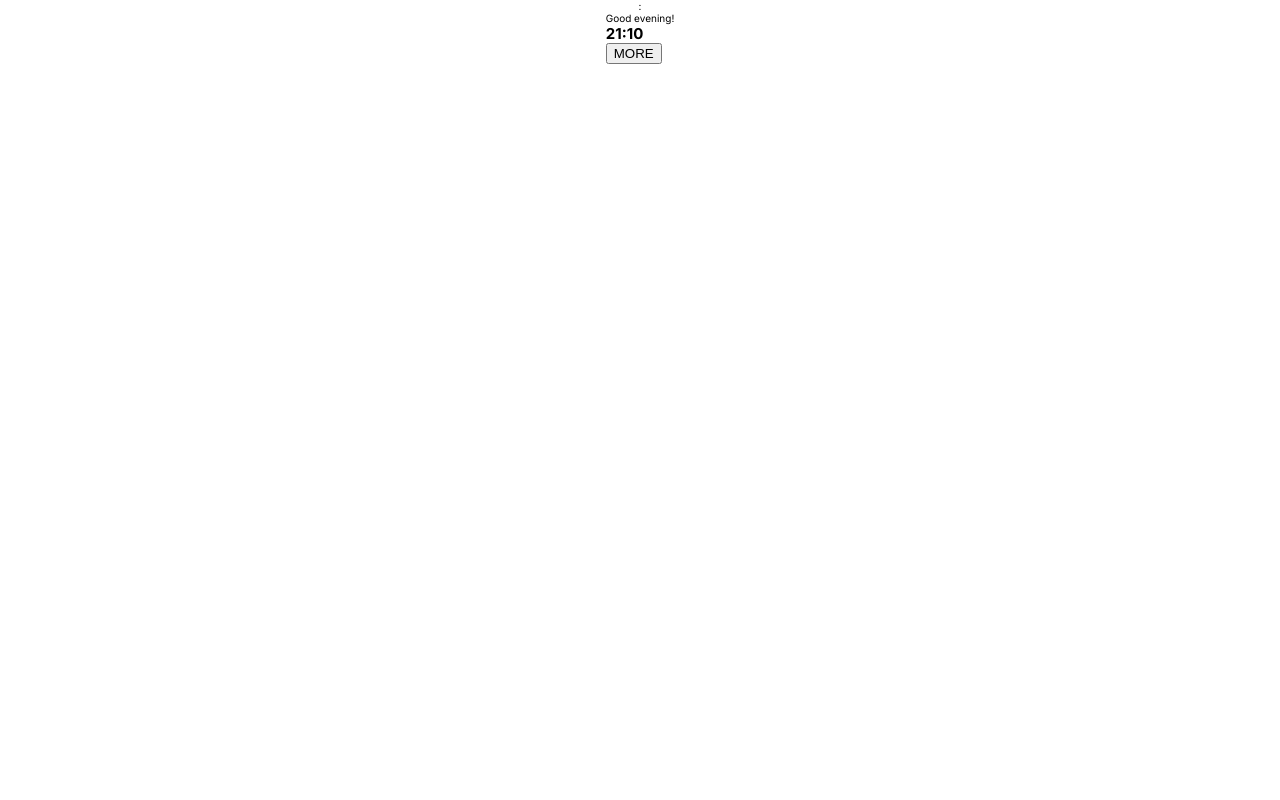
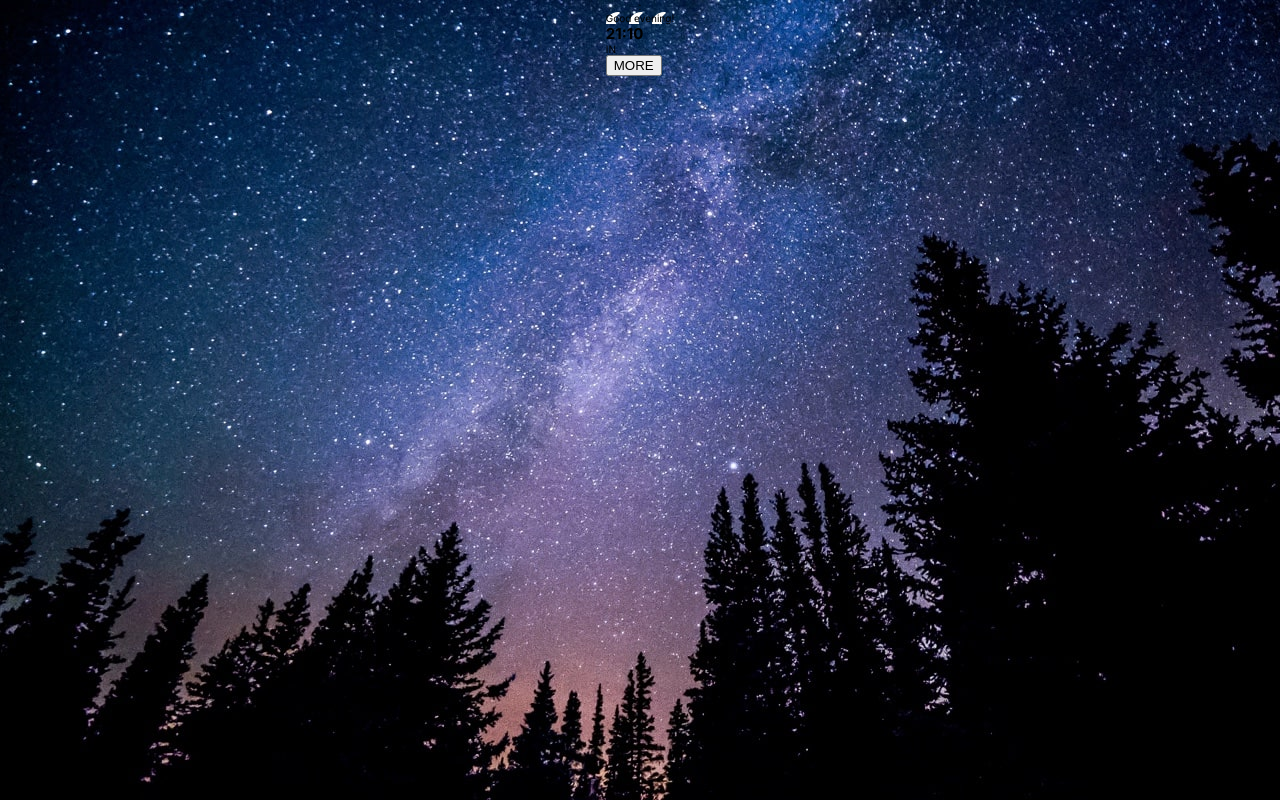
Before and after one commit to gabadadzeluca/clock-app-react, a React (Create React App) app: page / in a window 1280 px wide. Built offline with nearby package versions, Linux system fonts and the light colour scheme; no server answers.

Commit message:
add logic side of a project

```diff
--- a/src/App.tsx
+++ b/src/App.tsx
@@ -1,4 +1,4 @@
-import {useState} from 'react';
+import {useEffect, useState} from 'react';
 import './App.css';
 import Quote from './components/quoteGenerator/Quote';
 import Time from './components/timeContainer/time/Time';
@@ -10,13 +10,25 @@ function App() {
 
   const getBgImg = ()=>{
     const isNight = new Date().getHours() >= 19 || new Date().getHours() < 7;
+    const imageSources = isNight ? bgImgs.night : bgImgs.day;
+    const screenWidth = window.innerWidth;
+    const newBgImage =
+      screenWidth >= 768
+        ? imageSources.desktop
+        : screenWidth >= 576
+        ? imageSources.tablet
+        : imageSources.mobile;
+    setBgImage(newBgImage);
+  }
 
+  useEffect(()=>{
+    getBgImg();
+  },[])
 
-  }
 
   return (
     <div className="App">
-      <div className={'Container'}>
+      <div className={'Container'} style={{ backgroundImage: `url(${bgImage})` }}>
         <Quote isDataVisible={isDataVisible}/>
         <Time isDataVisible={isDataVisible} setIsDataVisible={setIsDataVisible}/>
       </div>
--- a/src/components/timeContainer/clock/Clock.tsx
+++ b/src/components/timeContainer/clock/Clock.tsx
@@ -12,6 +12,7 @@ export default function Clock(props:{
   timeZone:string;
 }){
 
+  const {timeZone, timeFormat, time} = props;
   const selectMessage = ():MessageData =>{
     let message:string = '';
     let icon: string;
@@ -30,11 +31,15 @@ export default function Clock(props:{
   }
 
   const {message, icon} = selectMessage();
-
+  const city = timeZone.split('/')[1]?.toUpperCase();
   return (
     <div>
       <p style={{ backgroundImage: `url(${icon})` }}>{message}</p>
-      <h2>{props.time}</h2>
+      <div>
+        <h2>{time}</h2>
+        <span>{timeFormat}</span>
+      </div>
+      <p>IN {city}</p>
     </div>
-  )
+  );
 }
--- a/src/components/timeContainer/time/Time.tsx
+++ b/src/components/timeContainer/time/Time.tsx
@@ -1,11 +1,8 @@
-import dotenv from 'dotenv';
 import axios from 'axios';
 import { useEffect, useState } from 'react';
 import NumberData from '../dataContainer/NumberData';
 import styles from './Time.module.css';
 import Clock from '../clock/Clock';
-
-dotenv.config();
 
 export default function Time(props:{
   isDataVisible : boolean;
```
